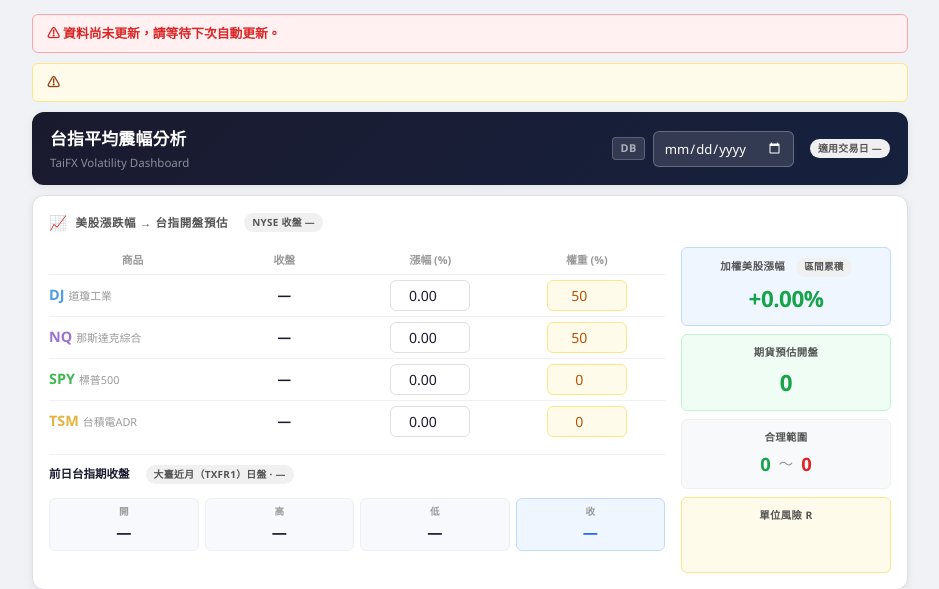
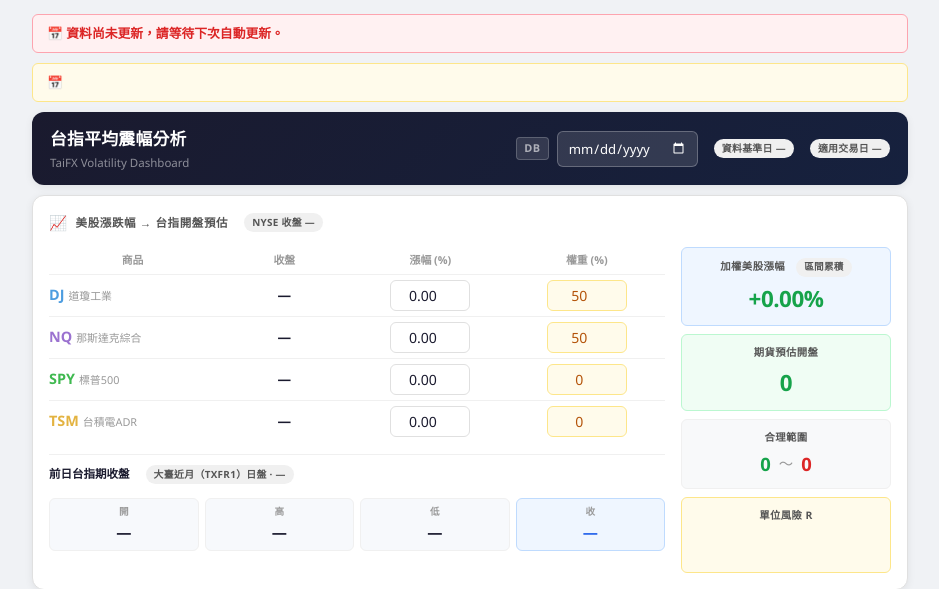
Before and after one commit to Danlin554/taifx-volatility, a Python web app: template templates/index.html.j2 in a window 1280 px wide. Shown: the top 589 px of the page, without its empty margins (170-1109 px from the left). Run offline with Jinja, Linux system fonts and the light colour scheme; the template is opened without the code that fills it, so the values that code supplies are empty.

Commit message:
feat(ui): 圖標 ⚠→📅 + 新增「資料基準日」badge
- 兩個 banner（stale / adj）圖標改為 📅，降低嚴肅感
- header 新增「資料基準日 YYYY-MM-DD」badge（effective_date）
  明確顯示計算所用的最後收盤日，有別於「適用交易日」（下次開盤日）
- patchDOM / bootstrapFresh 同步動態更新 data-basis-badge

Co-Authored-By: Claude Sonnet 4.6 <noreply@anthropic.com>

```diff
--- a/templates/index.html.j2
+++ b/templates/index.html.j2
@@ -223,11 +223,11 @@ body.loading .wrap{opacity:.4;transition:opacity .2s}
 <div class="wrap">
 
 <div class="banner banner-stale" id="stale-banner" hidden>
-  ⚠ 資料尚未更新，請等待下次自動更新。
+  📅 資料尚未更新，請等待下次自動更新。
 </div>
 
 <div class="banner banner-adj" id="adj-banner" hidden>
-  ⚠ <span id="adj-banner-text"></span>
+  📅 <span id="adj-banner-text"></span>
 </div>
 
 <!-- ── Header ── -->
@@ -245,6 +245,7 @@ body.loading .wrap{opacity:.4;transition:opacity .2s}
            min="{{ earliest_db_date or '' }}"
            max="{{ server_today or '' }}"
            aria-label="查詢日期">
+    <span class="meta-badge" id="data-basis-badge">資料基準日 {{ effective_date or asof_iso or '—' }}</span>
     <span class="meta-badge" id="effective-meta">適用交易日 {{ trading_date or effective_date or '—' }}</span>
   </div>
 </div>
@@ -646,8 +647,8 @@ function patchDOM(data) {
     if (data.is_stale) {
       const td = data.trading_date || data.effective_date || '';
       staleBanner.textContent = td
-        ? `⚠ 資料尚未更新（適用交易日 ${td}），請等待下次自動更新。`
-        : '⚠ 資料尚未更新，請等待下次自動更新。';
+        ? `📅 資料尚未更新（適用交易日 ${td}），請等待下次自動更新。`
+        : '📅 資料尚未更新，請等待下次自動更新。';
     }
   }
 
@@ -680,6 +681,11 @@ function patchDOM(data) {
     const isLive = data.data_source === 'live';
     dsEl.textContent = isLive ? 'LIVE' : 'DB';
     dsEl.className = 'src-badge ' + (isLive ? 'src-live' : 'src-db');
+  }
+
+  const basisEl = document.getElementById('data-basis-badge');
+  if (basisEl && data.effective_date) {
+    basisEl.textContent = `資料基準日 ${data.effective_date}`;
   }
 
   const metaEl = document.getElementById('effective-meta');
@@ -773,6 +779,11 @@ async function bootstrapFresh() {
         dateEl.value = freshTradingDate;
       }
     }
+    const basisElFresh = document.getElementById('data-basis-badge');
+    if (basisElFresh && data.effective_date) {
+      basisElFresh.textContent = `資料基準日 ${data.effective_date}`;
+    }
+
     const metaEl = document.getElementById('effective-meta');
     if (metaEl && freshTradingDate) {
       metaEl.textContent = `適用交易日 ${freshTradingDate}`;
```
